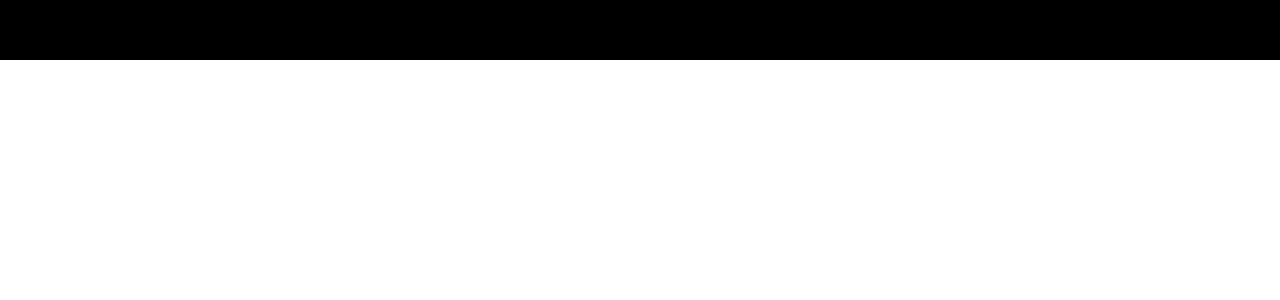
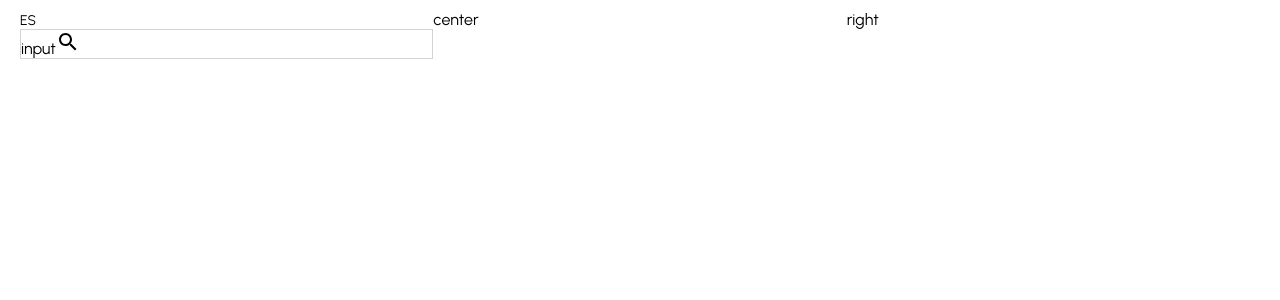
Before and after one commit to SofyGeisel/marketNow, a React (Create React App) app in the folder marketnow-react/: page / in a window 1280 px wide. Shown: the top 300 px of the page. Built offline with nearby package versions, Linux system fonts and the light colour scheme.

Commit message:
Avanzando en el Navbar

```diff
--- a/marketnow-react/package.json
+++ b/marketnow-react/package.json
@@ -3,6 +3,10 @@
   "version": "0.1.0",
   "private": true,
   "dependencies": {
+    "@emotion/react": "^11.10.6",
+    "@emotion/styled": "^11.10.6",
+    "@mui/icons-material": "^5.11.16",
+    "@mui/material": "^5.12.2",
     "@testing-library/jest-dom": "^5.16.5",
     "@testing-library/react": "^13.4.0",
     "@testing-library/user-event": "^13.5.0",
--- a/marketnow-react/src/components/navbar.jsx
+++ b/marketnow-react/src/components/navbar.jsx
@@ -1,15 +1,48 @@
 import React from 'react'
 import styled from 'styled-components'
+import SearchIcon from '@mui/icons-material/Search';
+
 
 const Container = styled.div`
     height: 60px;
-    background-color: black;
 `
+
+const Wrapper = styled.div`
+    padding: 10px 20px;
+    display: flex;
+    justify-content: space-between;
+`
+
+const Left = styled.div`
+    flex: 1;`
+
+const Language = styled.span`
+    font-size: 14px;
+    cursor: pointer;`
+
+const SearchContainer = styled.div`
+    border: 1px solid lightgray;`
+
+const Center = styled.div`
+    flex: 1;`
+const Right = styled.div`
+    flex: 1;`
 
 const navbar = () => {
   return (
     <Container>
-      navbar
+       <Wrapper>
+        <Left>
+            <Language>ES</Language>
+            <SearchContainer>
+                input
+                <SearchIcon/>
+            </SearchContainer>
+            </Left>
+        <Center>center</Center>
+        <Right>right</Right>
+        </Wrapper>
+
     </Container>
   )
 }
```
Also changed, not shown: 1 other file (tests, documents, lock files or other folders).
